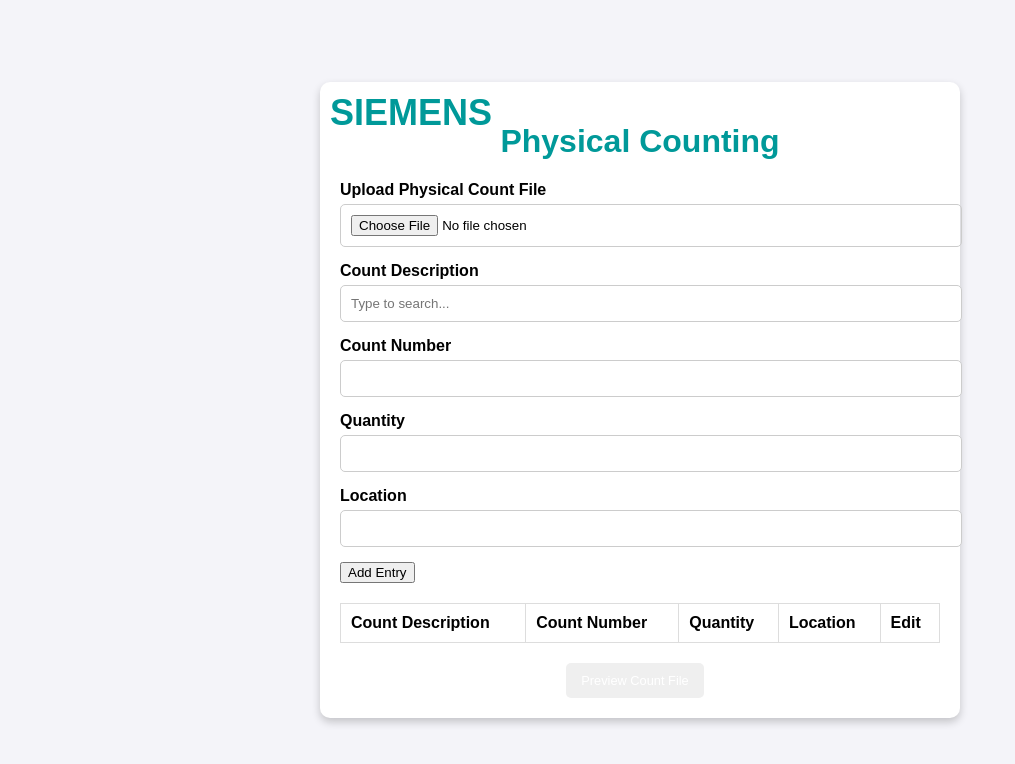
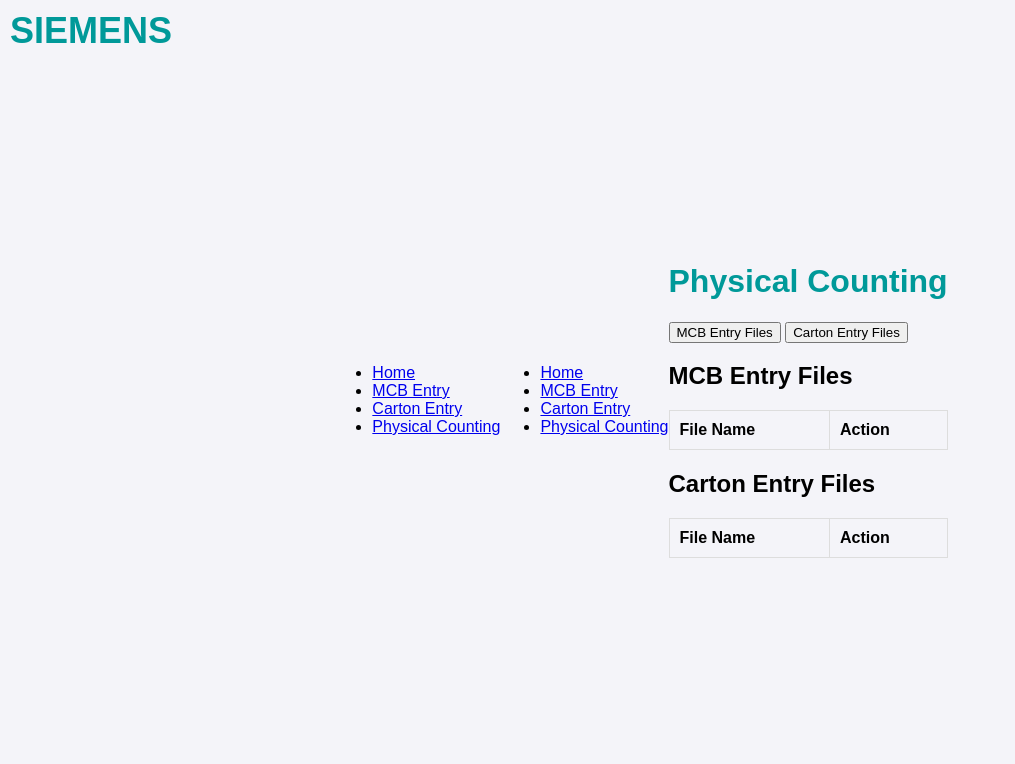
Before and after one commit to krushnaharde123/Inventory, a plain HTML site: page physical-counting.html in a window 1280 px wide. Shown: the whole page, without its empty margins (0-1015 px from the left). Drawn offline with Linux system fonts and the light colour scheme.

Commit message:
Update physical-counting.html

```diff
--- a/physical-counting.html
+++ b/physical-counting.html
@@ -7,48 +7,54 @@
     <link rel="stylesheet" href="styles.css">
 </head>
 <body>
-    <div class="container">
+    <div class="header">
         <div class="logo">SIEMENS</div>
+        <nav>
+            <ul>
+                <li><a href="index.html">Home</a></li>
+                <li><a href="entry.html">MCB Entry</a></li>
+                <li><a href="carton-entry.html">Carton Entry</a></li>
+                <li><a href="physical-counting.html">Physical Counting</a></li>
+            </ul>
+        </nav>
+    </div>
+    <div class="sidebar">
+        <ul>
+            <li><a href="index.html">Home</a></li>
+            <li><a href="entry.html">MCB Entry</a></li>
+            <li><a href="carton-entry.html">Carton Entry</a></li>
+            <li><a href="physical-counting.html">Physical Counting</a></li>
+        </ul>
+    </div>
+    <div class="content">
         <h1>Physical Counting</h1>
-        <form id="physical-counting-form">
-            <div class="form-group">
-                <label for="physical-master-file">Upload Physical Count File</label>
-                <input type="file" id="physical-master-file" accept=".xlsx, .xls">
+        <div class="tabs">
+            <button class="tab-button" onclick="openTab(event, 'mcb-tab')">MCB Entry Files</button>
+            <button class="tab-button" onclick="openTab(event, 'carton-tab')">Carton Entry Files</button>
         </div>
-            <div class="form-group">
-                <label for="count-description">Count Description</label>
-                <input type="text" id="count-description" placeholder="Type to search..." list="count-list">
-                <datalist id="count-list"></datalist>
-            </div>
-            <div class="form-group">
-                <label for="count-number">Count Number</label>
-                <input type="text" id="count-number" readonly>
-            </div>
-            <div class="form-group">
-                <label for="count-quantity">Quantity</label>
-                <input type="number" id="count-quantity" min="1">
-            </div>
-            <div class="form-group">
-                <label for="count-location">Location</label>
-                <input type="text" id="count-location">
-            </div>
-            <button type="button" id="add-count-entry">Add Entry</button>
-        </form>
-        <table id="count-entry-table">
+        <div id="mcb-tab" class="tab-content">
+            <h2>MCB Entry Files</h2>
+            <table id="mcb-files-table">
                 <thead>
                     <tr>
-                    <th>Count Description</th>
-                    <th>Count Number</th>
-                    <th>Quantity</th>
-                    <th>Location</th>
-                    <th>Edit</th>
+                        <th>File Name</th>
+                        <th>Action</th>
                     </tr>
                 </thead>
                 <tbody></tbody>
             </table>
-        <div class="action-buttons">
-            <button type="button" id="preview-count-file">Preview Count File</button>
-            <button type="button" id="generate-count-file" style="display: none;">Generate Count File</button>
+        </div>
+        <div id="carton-tab" class="tab-content">
+            <h2>Carton Entry Files</h2>
+            <table id="carton-files-table">
+                <thead>
+                    <tr>
+                        <th>File Name</th>
+                        <th>Action</th>
+                    </tr>
+                </thead>
+                <tbody></tbody>
+            </table>
         </div>
     </div>
     <script src="script.js"></script>
```
Lines whose indentation alone changed are shown as unchanged.
